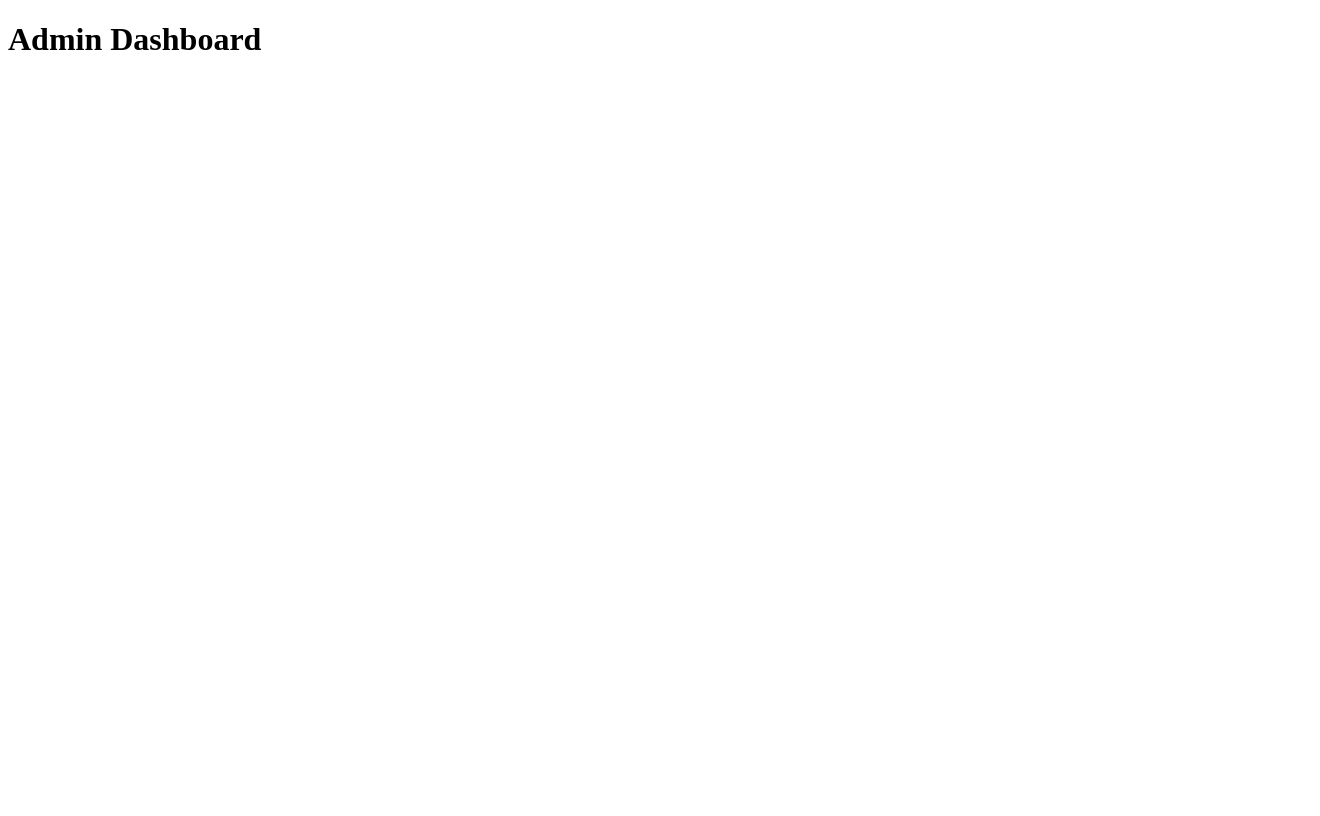
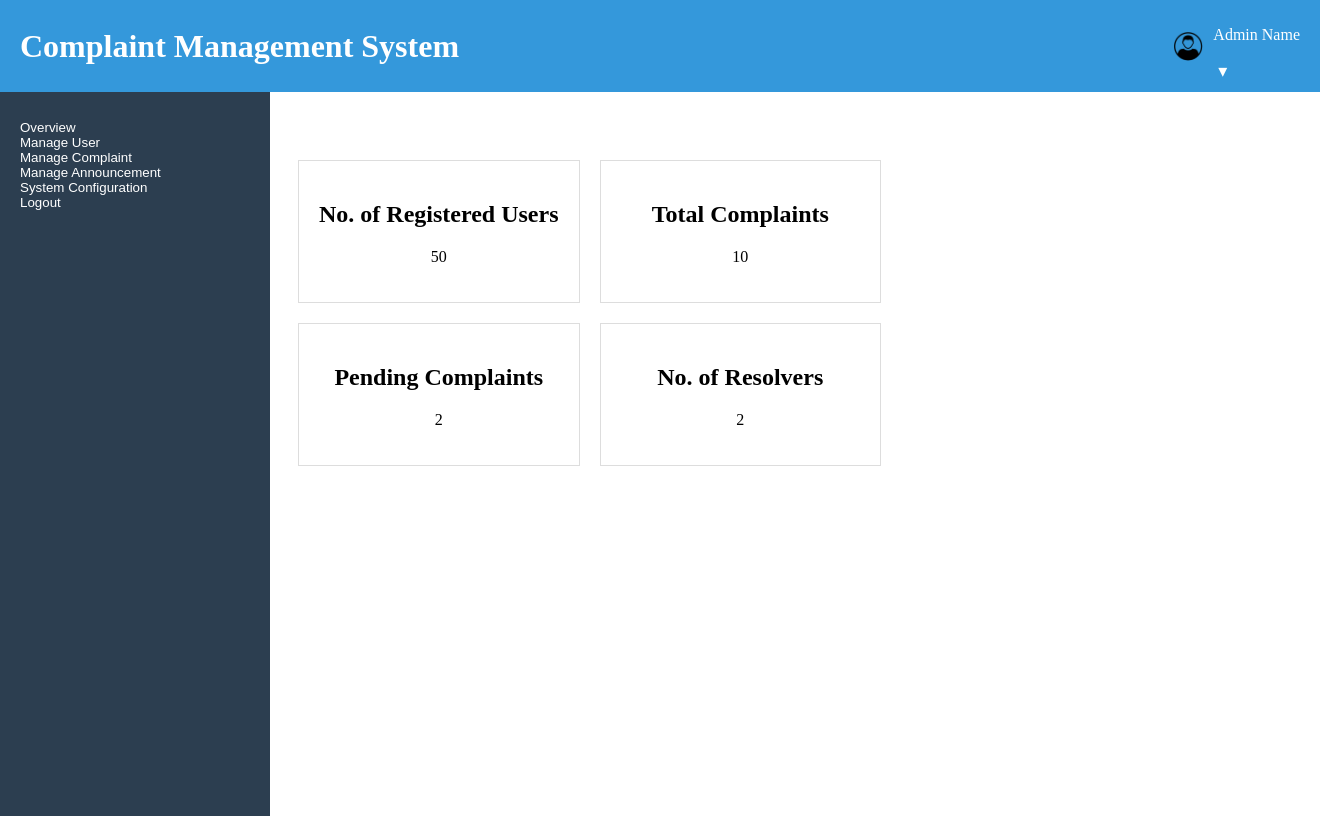
Before and after one commit to karankumbhar47/CCMS, a SvelteKit app in the folder AdminDashboard/: page / in a window 1280 px wide. Shown: the whole page, 1320 px wide, since content can reach past the window. Built offline with nearby package versions, Linux system fonts and the light colour scheme.

Commit message:
AdminDashboard: Added routes and component of the website with one overview layout

```diff
--- /dev/null
+++ b/AdminDashboard/src/lib/components/Header.svelte
@@ -0,0 +1,92 @@
+<script>
+    /**
+     * @type {any}
+     */
+    export let adminName;
+    let showProfileDropdown = false;
+
+    function toggleProfileDropdown() {
+        showProfileDropdown = !showProfileDropdown;
+    }
+</script>
+
+<div class="header">
+    <div class="header-title">
+        <h1>Complaint Management System</h1>
+    </div>
+    <!-- svelte-ignore a11y-click-events-have-key-events -->
+    <!-- svelte-ignore a11y-no-static-element-interactions -->
+    <div class="admin-profile" on:click={toggleProfileDropdown}>
+        <img src="/assets/admin-logo.png" alt="Admin Logo" />
+        <div class="admin-info">
+            <p>{adminName}</p>
+            <div class="profile-dropdown">
+                <span>&#9662;</span>
+                {#if showProfileDropdown}
+                    <div class="dropdown-content">
+                        <p>Email: admin@example.com</p>
+                        <p>Role: Administrator</p>
+                    </div>
+                {/if}
+            </div>
+        </div>
+    </div>
+</div>
+
+<style>
+    .header {
+        display: flex;
+        justify-content: space-between;
+        align-items: center;
+        padding: 10px 20px;
+        background-color: #3498db;
+        color: #ffffff;
+        margin: 0;
+        position: absolute;
+        top: 0;
+        width: 100%;
+    }
+
+    .header h1 {
+        margin: 0;
+    }
+
+    .admin-profile {
+        display: flex;
+        align-items: center;
+    }
+
+    .admin-profile img {
+        width: 30px;
+        height: 30px;
+        border-radius: 50%;
+        margin-right: 10px;
+    }
+
+    .profile-dropdown {
+        position: relative;
+        display: inline-block;
+        cursor: pointer;
+    }
+
+    .profile-dropdown span {
+        font-size: 18px;
+        margin-left: 5px;
+    }
+
+    .dropdown-content {
+        display: block;
+        position: absolute;
+        background-color: #f9f9f9;
+        box-shadow: 0px 8px 16px 0px rgba(0, 0, 0, 0.2);
+        z-index: 1;
+        padding: 10px;
+        top: 30px;
+        right: 0;
+        color: black;
+    }
+
+    .dropdown-content:hidden {
+        display: none;
+    }
+</style>
--- /dev/null
+++ b/AdminDashboard/src/lib/components/Sidebar.svelte
@@ -0,0 +1,69 @@
+<!-- Sidebar.svelte -->
+
+<script>
+    import { goto } from "$app/navigation";
+</script>
+
+<div class="sidebar" role="navigation">
+    <button class="sidebar-heading" on:click={() => goto("/")}>
+        Overview
+    </button>
+    <button class="sidebar-heading" on:click={() => goto("/manage-user")}>
+        Manage User
+    </button>
+    <button class="sidebar-heading" on:click={() => goto("/manage-complaint")}>
+        Manage Complaint
+    </button>
+    <button
+        class="sidebar-heading"
+        on:click={() => goto("/manage-announcement")}
+    >
+        Manage Announcement
+    </button>
+    <button
+        class="sidebar-heading"
+        on:click={() => goto("/system-configuration")}
+    >
+        System Configuration
+    </button>
+    <button class="sidebar-heading" on:click={() => goto("/logout")}>
+        Logout
+    </button>
+</div>
+
+<style>
+    .sidebar button {
+        display: block;
+        background: none;
+        border: none;
+        padding: 0;
+        margin: 0;
+        cursor: pointer;
+        text-align: left;
+    }
+
+    .sidebar {
+        background-color: #2c3e50; /* Sidebar background color */
+        padding-top: 120px;
+        padding-left: 20px;
+        height: 100%;
+        position: absolute;
+        width: 250px; /* Adjust the width of the sidebar */
+        position: fixed;
+        top: 0;
+        left: 0;
+        bottom: 0;
+        display: flex;
+        flex-direction: column;
+    }
+
+    .sidebar-heading {
+        color: #ffffff; /* Sidebar heading text color */
+        padding: 20px;
+        cursor: pointer;
+    }
+
+    .sidebar-heading:hover {
+        background-color: #34495e; /* Highlight color on hover/active */
+    }
+</style>
--- /dev/null
+++ b/AdminDashboard/src/routes/+layout.svelte
@@ -0,0 +1,48 @@
+<script>
+    import Header from "$lib/components/Header.svelte";
+    import Sidebar from "$lib/components/Sidebar.svelte";
+    //   import ManageUser from './routes/ManageUser.svelte';
+    //   import ManageComplaint from './routes/ManageComplaint.svelte';
+    //   import ManageAnnouncement from './routes/ManageAnnouncement.svelte';
+    //   import SystemConfiguration from './routes/SystemConfiguration.svelte';
+    //   import Logout from './routes/Logout.svelte';
+
+    let adminName = "Admin Name"; // Replace with the actual admin name
+</script>
+
+<div class="container">
+    <Sidebar />
+    <div class="header">
+        <Header {adminName} />
+    </div>
+    <div class="content">
+        <slot />
+    </div>
+</div>
+
+<style>
+    /* Add your main container styling here */
+
+    .content {
+        flex: 1;
+        overflow: auto;
+        margin-left: 250px; /* Adjust the margin based on sidebar width */
+        padding: 20px;
+        position: absolute;
+        top: 120px;
+    }
+
+    .container {
+        z-index: 5;
+        display: block;
+        height: 100vh;
+    }
+    .header {
+        top: 0;
+        left: 0;
+        right: 0;
+        display: block;
+        width: 100vw;
+        position: absolute;
+    }
+</style>
--- a/AdminDashboard/src/routes/+page.svelte
+++ b/AdminDashboard/src/routes/+page.svelte
@@ -1,4 +1,49 @@
+<!-- Overview.svelte -->
+
 <script>
+    export let userCount = 50;
+    export let totalComplaints = 10;
+    export let pendingComplaints = 2;
+    export let resolverCount = 2;
 </script>
 
-<h1>Admin Dashboard</h1>
+<div class="overview-content">
+    <div class="overview-grid">
+        <div class="overview-box">
+            <h2>No. of Registered Users</h2>
+            <p>{userCount}</p>
+        </div>
+        <div class="overview-box">
+            <h2>Total Complaints</h2>
+            <p>{totalComplaints}</p>
+        </div>
+        <div class="overview-box">
+            <h2>Pending Complaints</h2>
+            <p>{pendingComplaints}</p>
+        </div>
+        <div class="overview-box">
+            <h2>No. of Resolvers</h2>
+            <p>{resolverCount}</p>
+        </div>
+    </div>
+</div>
+
+<style>
+    /* Add your styling for the overview content and boxes here */
+    .overview-content {
+        flex: 1;
+        padding: 20px;
+    }
+
+    .overview-grid {
+        display: grid;
+        grid-template-columns: repeat(2, 1fr);
+        grid-gap: 20px;
+    }
+
+    .overview-box {
+        border: 1px solid #ddd;
+        padding: 20px;
+        text-align: center;
+    }
+</style>
```
Also changed, not shown: AdminDashboard/static/assets/admin-logo.png (added).
